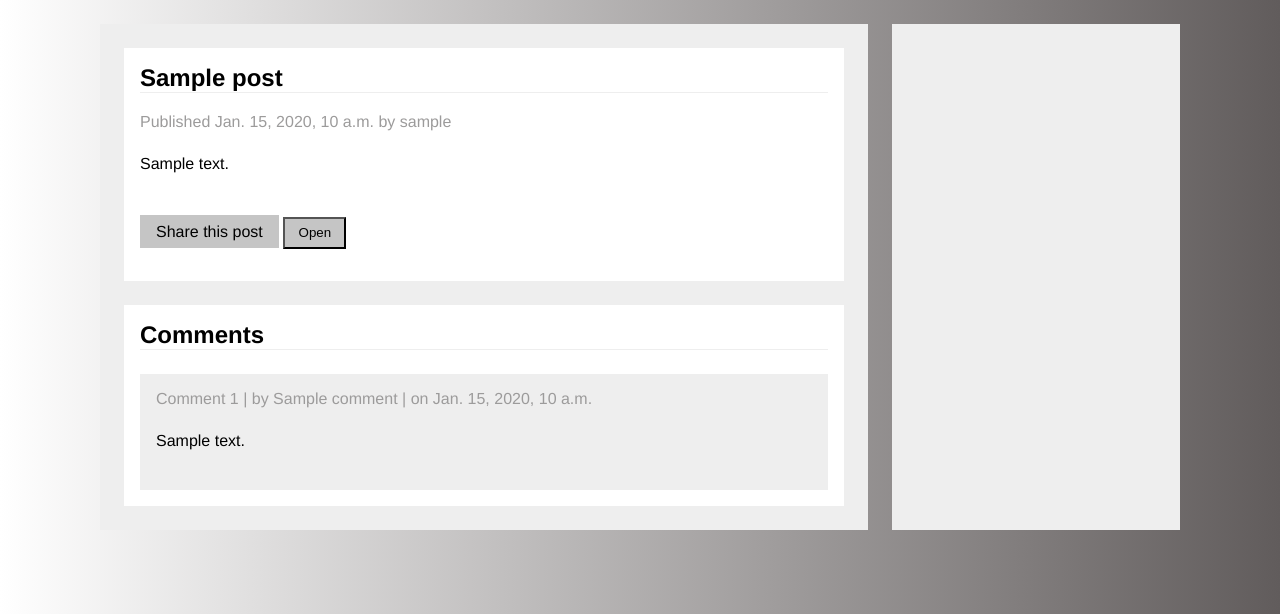
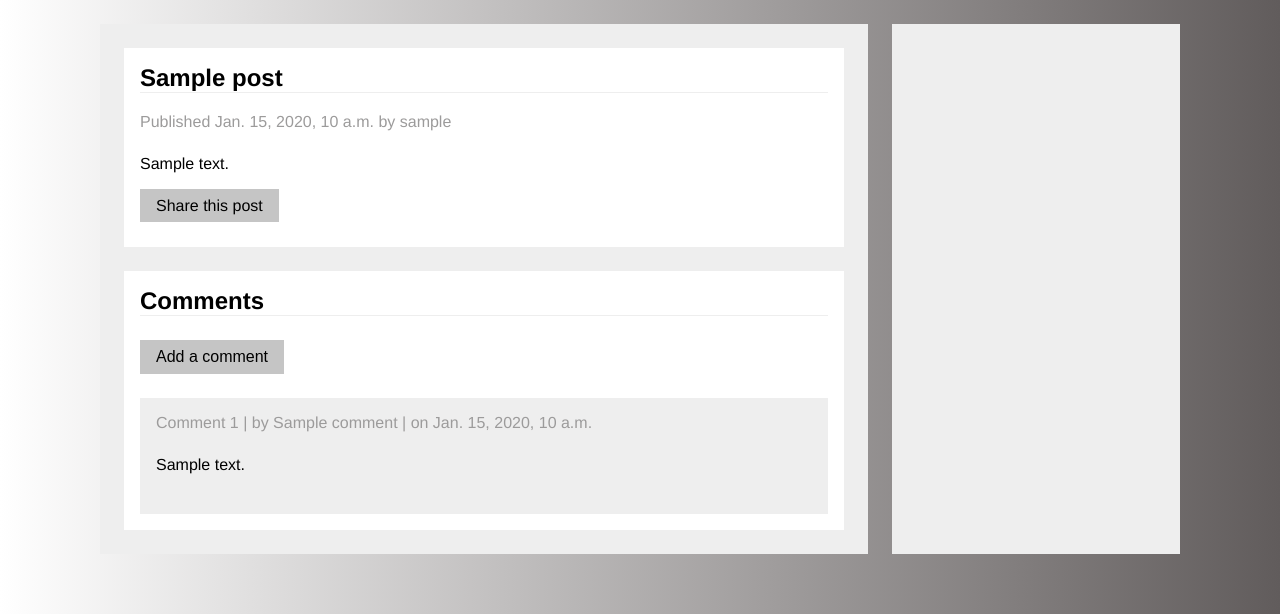
Before and after one commit to DevShasa/django-3-by-example-blog, a Django app: a page that uses blog/templates/blog/post/detail.html in a window 1280 px wide. Shown: the part 84-698 px from the top of the page. Run offline with Django 3.2, Linux system fonts and the light colour scheme; tables that the repository leaves empty hold one stand-in row (values such as "Sample post").

Commit message:
final form of modal

```diff
--- a/blog/static/css/styles.css
+++ b/blog/static/css/styles.css
@@ -95,13 +95,19 @@ header{
 .blog-button:hover{
     background-color: rgb(155, 153, 153);
 }
+/*The blog button that opens the modal has id=open so we can target is using
+the ruleset below */
+#open{
+    border: none;
+    font-size: 1rem;
+}
 .comment-list{
     background-color: white;
     padding: 1em;
 }
 .comment-list > h2{
     border-bottom: 1px solid #eee;
-    margin-top: 0;
+    margin: 0;
 }
 .comment{
     padding: 1em;
--- a/blog/templates/blog/post/detail.html
+++ b/blog/templates/blog/post/detail.html
@@ -14,12 +14,14 @@
         </p>
         <p>
             <a href="{% url 'blog:post_share' post.id %}" class="blog-button">Share this post</a>
-            <button class="blog-button" id="open">Open</button>
         </p>
     </div>
 
     <div class="comment-list">
-        <h2>Comments</h2>
+        <h2>
+            Comments
+        </h2>
+        <button class="blog-button" id="open">Add a comment</button>
         {% for comment in comments %}
             <div class="comment">
                 <span class="post_info">
```
